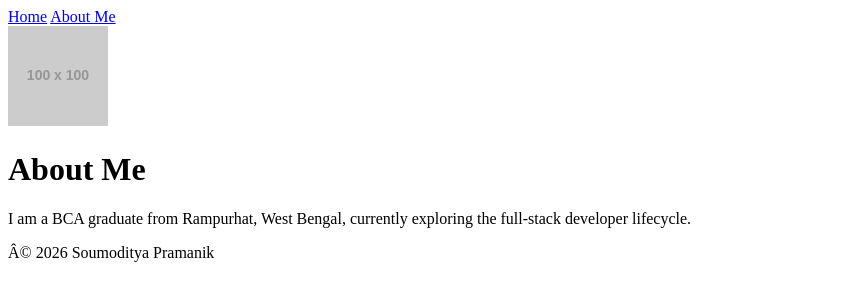
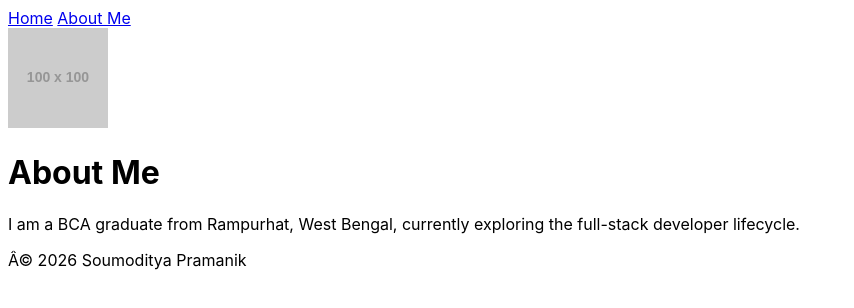
Before and after one commit to Soumoditya/my-first-project, a website: page about.html in a window 1280 px wide. Shown: the whole page, without its empty margins (0-854 px from the left). Drawn offline with Linux system fonts and the light colour scheme; no server answers; placeholder pictures from the web are drawn by us.

Commit message:
Enhance branding: add Google Fonts and Favicon

```diff
--- a/assets/styles.css
+++ b/assets/styles.css
@@ -1 +1,3 @@
 /* Bootstrap is handling the styles now. This file is kept for future custom tweaks only. */
+
+body { font-family: 'Inter', sans-serif !important; }
```
Also changed, not shown: index.html (+1 -1 lines), 1 other file.
